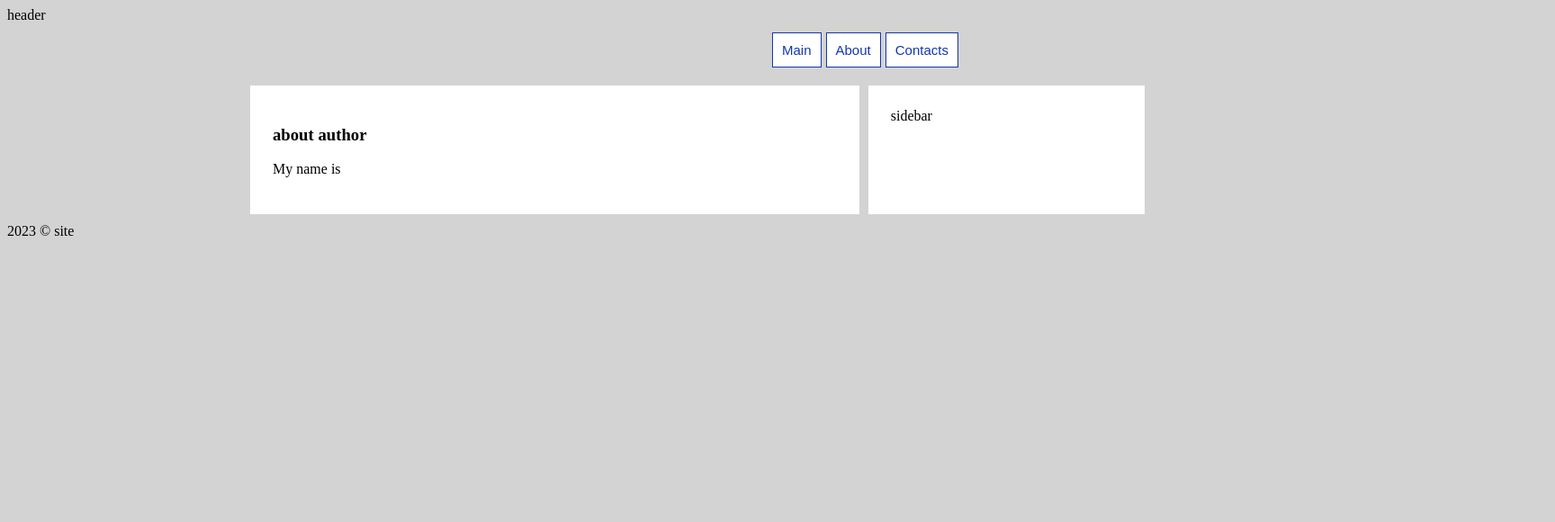
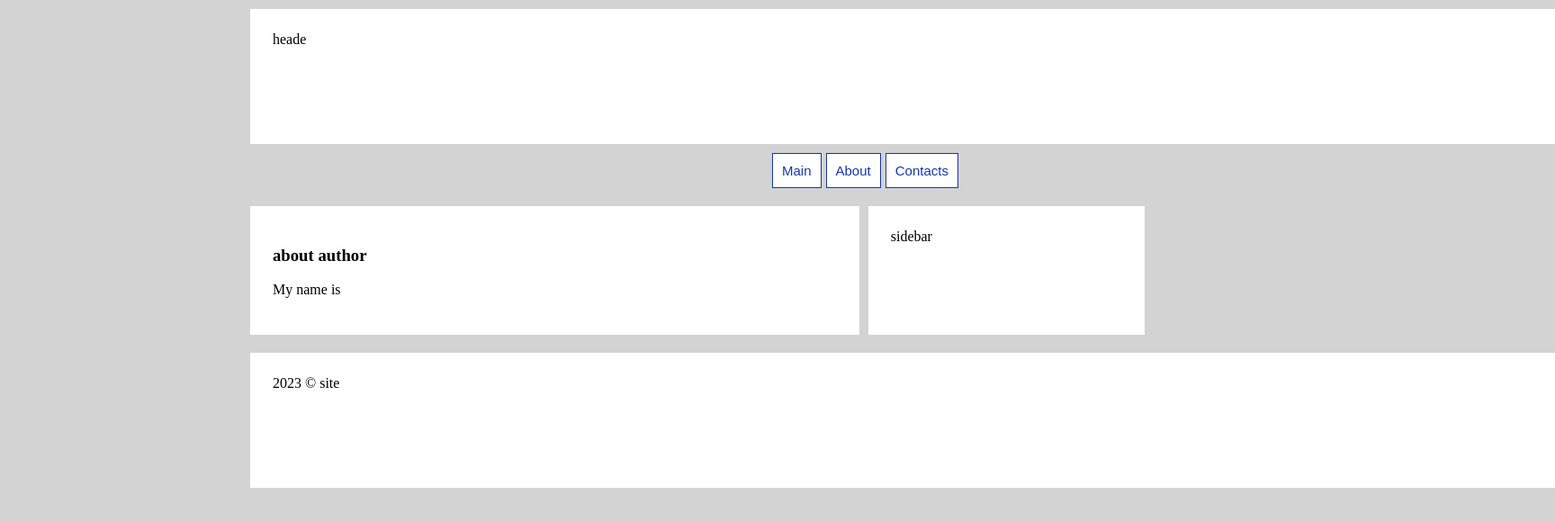
Before and after one commit to bvucode/template-blog, a plain HTML site: page about.html in a window 1280 px wide. Shown: the whole page at 90% size, 1728 px wide, since content can reach past the window. Drawn offline with Linux system fonts and the light colour scheme.

Commit message:
refactoring

```diff
--- a/about.html
+++ b/about.html
@@ -6,9 +6,9 @@
     <title>blog</title>
  </head>
  <body>
-    <div class="header">
-        header
-    </div>
+    <header>
+        heade
+    </header>
     <div class="menu">
         <a href=index.html>Main</a>
         <a href=about.html>About</a>
@@ -23,8 +23,8 @@
             sidebar
         </div>
     </div>
-    <div class="footer">
+    <footer>
         2023 © site
-    </div>
+    </footer>
 </body>
 </html>
```
Also changed, not shown: contacts.html (+4 -4 lines), index.html (+1 -1 lines).
